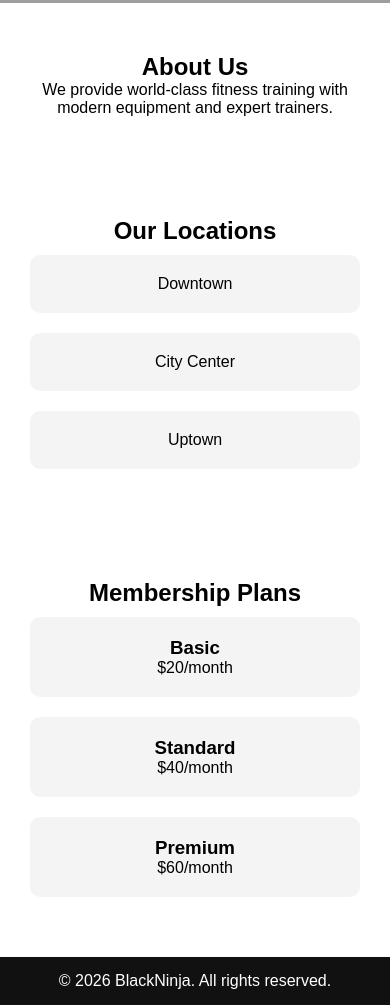
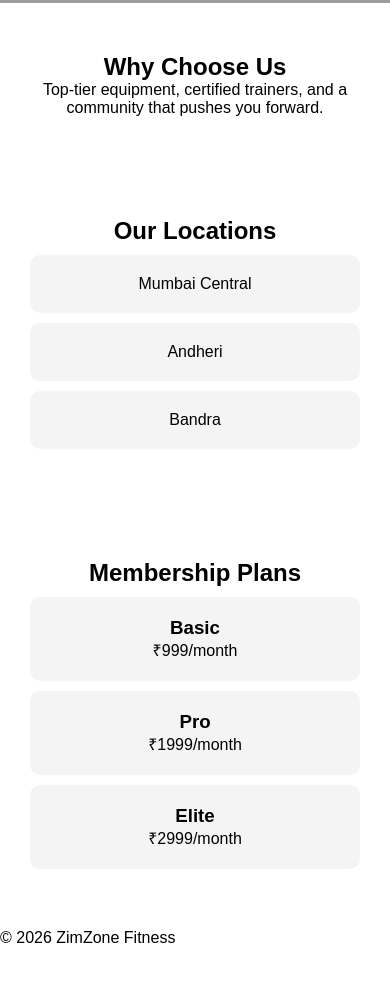
Before and after one commit to Bishal420/bishal-site, a plain HTML site: page index.html in a window 390 px wide. Shown: the part 815-1820 px from the top of the page. After the commit the page ends 1762 px from the top, so only its background shows below. Drawn offline with Linux system fonts and the light colour scheme; grey boxes are pictures that could not be loaded.

Commit message:
Update index.html

```diff
--- a/index.html
+++ b/index.html
@@ -3,72 +3,66 @@
 <head>
 <meta charset="UTF-8">
 <meta name="viewport" content="width=device-width, initial-scale=1.0">
-    <title>FitZone Gym</title>
+<title>ZimZone Fitness</title>
 <link rel="stylesheet" href="styles.css">
 </head>
+
 <body>
 
-<!-- Navbar -->
-<header>
-    <nav class="navbar">
-        <div class="logo"><h9>ZimZone</h9></div>
-        <ul class="nav-links">
+<header class="navbar">
+    <div class="logo">ZimZone</div>
+    <ul class="nav-links" id="navLinks">
         <li><a href="#hero">Home</a></li>
         <li><a href="#about">About</a></li>
         <li><a href="#locations">Locations</a></li>
-            <li><a href="#packages">Packages</a></li>
+        <li><a href="#packages">Plans</a></li>
     </ul>
-        <div class="menu-toggle" id="menu-toggle">&#9776;</div>
-    </nav>
+    <div class="menu-toggle" onclick="toggleMenu()">☰</div>
 </header>
 
-<!-- Hero Section -->
 <section id="hero" class="hero">
+    <div class="overlay"></div>
     <div class="hero-content">
-        <h1>Transform Your Body</h1>
-        <p>Join the best gym in town today</p>
-        <button onclick="scrollToSection('packages')">Join Now</button>
+        <h1>Build Your Dream Body</h1>
+        <p>Premium fitness experience with expert trainers</p>
+        <button onclick="scrollToSection('packages')">Get Started</button>
     </div>
 </section>
 
-<!-- About -->
-<section id="about" class="about">
-    <h2>About Us</h2>
-    <p>We provide world-class fitness training with modern equipment and expert trainers.</p>
+<section id="about" class="about fade-in">
+    <h2>Why Choose Us</h2>
+    <p>Top-tier equipment, certified trainers, and a community that pushes you forward.</p>
 </section>
 
-<!-- Locations -->
-<section id="locations" class="locations">
+<section id="locations" class="locations fade-in">
     <h2>Our Locations</h2>
-    <div class="location-cards">
-        <div class="card">Downtown</div>
-        <div class="card">City Center</div>
-        <div class="card">Uptown</div>
+    <div class="cards">
+        <div class="card">Mumbai Central</div>
+        <div class="card">Andheri</div>
+        <div class="card">Bandra</div>
     </div>
 </section>
 
-<!-- Packages -->
-<section id="packages" class="packages">
+<section id="packages" class="packages fade-in">
     <h2>Membership Plans</h2>
-    <div class="package-cards">
+    <div class="cards">
         <div class="card">
             <h3>Basic</h3>
-            <p>$20/month</p>
+            <p>₹999/month</p>
+        </div>
+        <div class="card highlight">
+            <h3>Pro</h3>
+            <p>₹1999/month</p>
         </div>
         <div class="card">
-            <h3>Standard</h3>
-            <p>$40/month</p>
-        </div>
-        <div class="card">
-            <h3>Premium</h3>
-            <p>$60/month</p>
+            <h3>Elite</h3>
+            <p>₹2999/month</p>
         </div>
     </div>
 </section>
 
-<!-- Footer -->
-<footer class="footer">
-    <p>&copy; 2026 BlackNinja. All rights reserved.</p>
+<footer>
+    <p>© 2026 ZimZone Fitness</p>
 </footer>
 
 <script src="script.js"></script>
```
Lines whose indentation alone changed are shown as unchanged.
